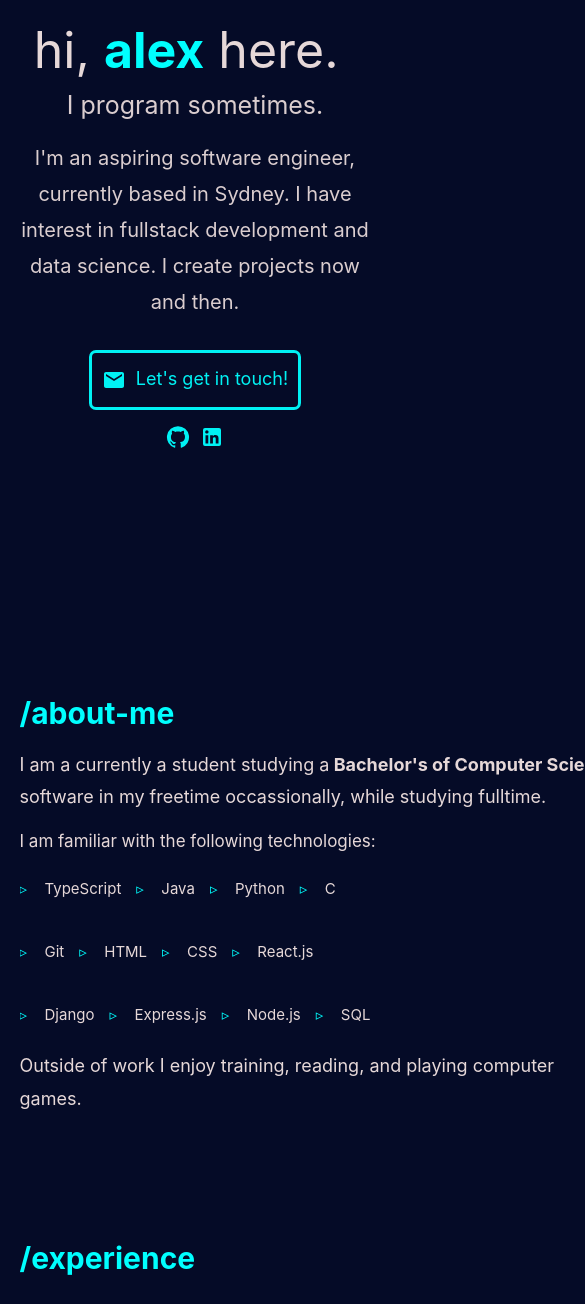
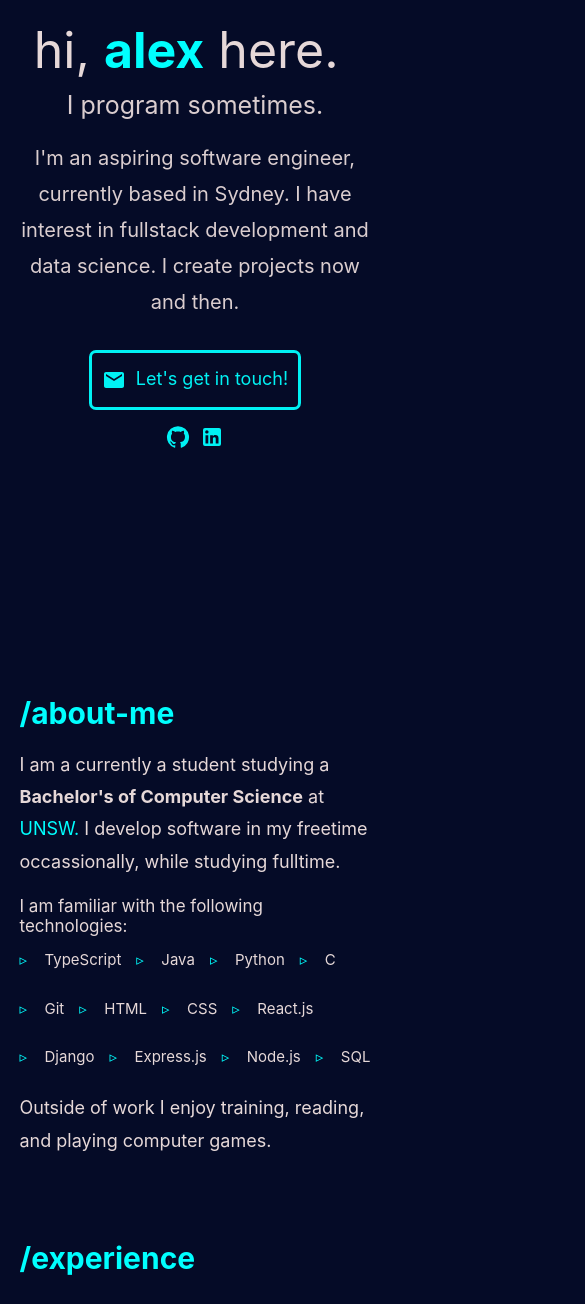
Before and after one commit to Alexk2309/alex_portfolio, a React (Create React App) app: page / in a window 390 px wide. Shown: the top 1304 px of the page, 585 px wide, since content can reach past the window. Built offline with nearby package versions, Linux system fonts and the light colour scheme.

Commit message:
Fixed mobile version with new photo having a bug

```diff
--- a/src/styles/about.css
+++ b/src/styles/about.css
@@ -15,9 +15,9 @@
 .about_description {
     display: flex;
     flex-direction: column;
-    position: relative;
-    overflow: hidden;
-    min-width: 800px;
+    flex: 1;
+    padding-right: 250px;
+    min-width: 600px;
 }
 
 #portfolio_photo {
@@ -54,6 +54,12 @@
         flex-direction: row;
     }
 
+    .about_description {
+        min-width: auto;
+        max-width: 100%;
+        padding-right: 0;
+    }
+
     #tech-line {
         font-size: 17px;
     }
```
